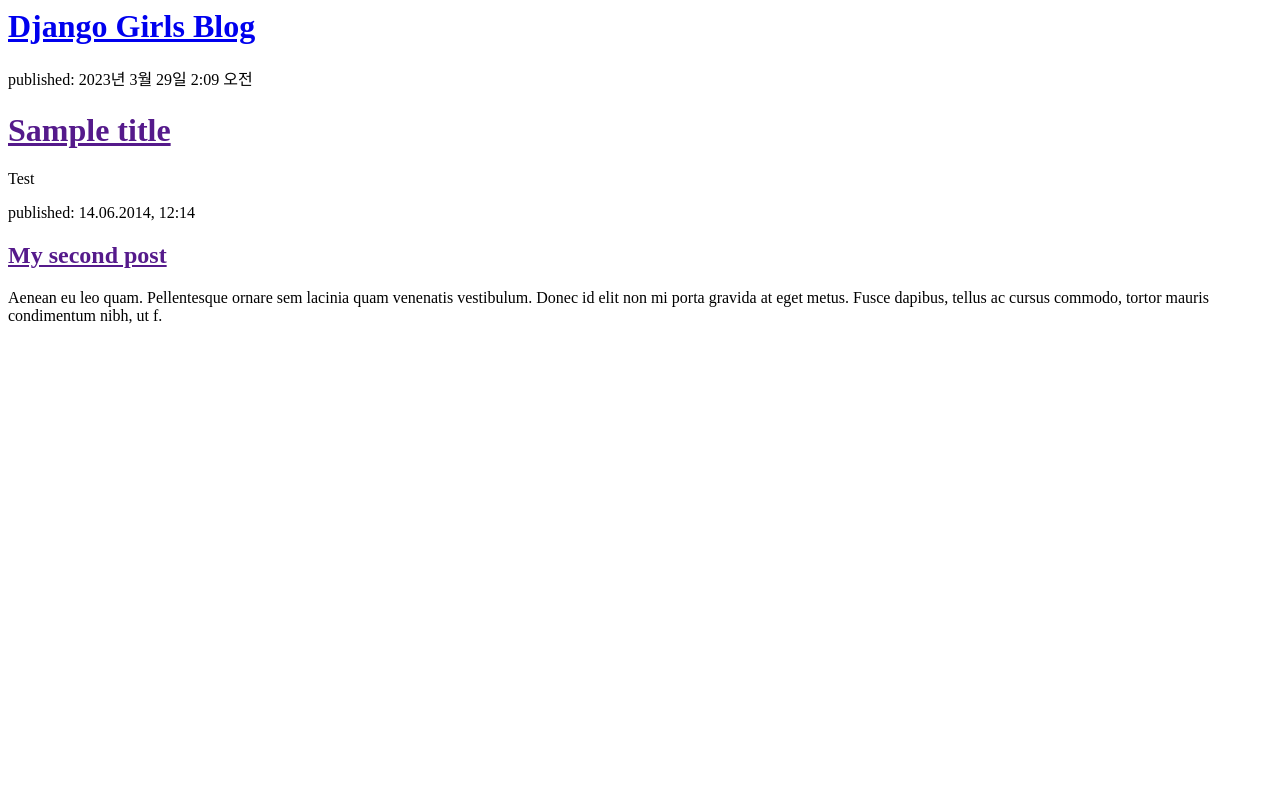
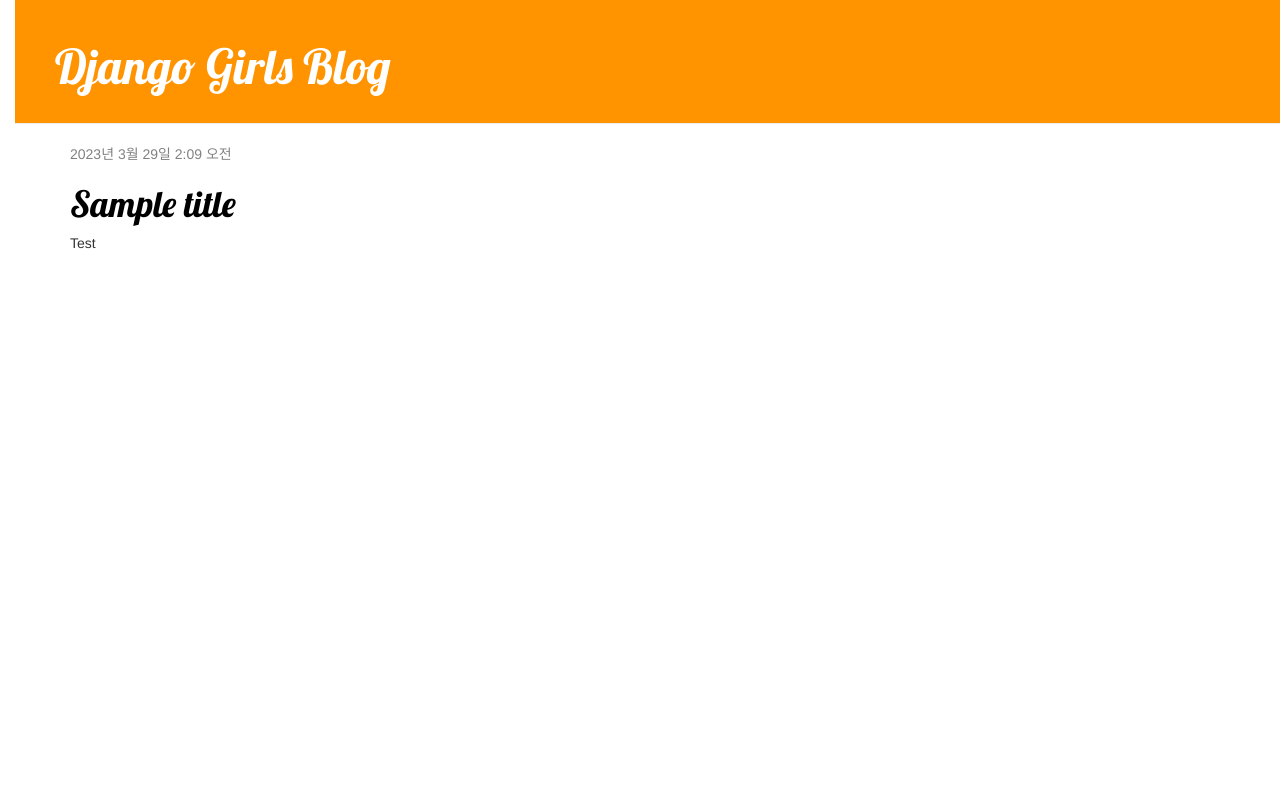
Before and after one commit to parknari02/my-first-blog, a Django app: page / in a window 1280 px wide. Run offline with Django 4.2, Linux system fonts and the light colour scheme; data comes from the database, SQL or seed files in the repository; some libraries are stand-ins or nearby versions.

Commit message:
Added view and template for detailed blog post as well as CSS for the site.

```diff
--- /dev/null
+++ b/blog/static/css/blog.css
@@ -0,0 +1,55 @@
+h1 a {
+    color: #FCA205;
+    font-family: 'Lobster';
+}
+
+body {
+    padding-left: 15px;
+}
+
+.page-header {
+    background-color: #ff9400;
+    margin-top: 0;
+    padding: 20px 20px 20px 40px;
+}
+
+.page-header h1, .page-header h1 a, .page-header h1 a:visited, .page-header h1 a:active {
+    color: #ffffff;
+    font-size: 36pt;
+    text-decoration: none;
+}
+
+.content {
+    margin-left: 40px;
+}
+
+h1, h2, h3, h4 {
+    font-family: 'Lobster', cursive;
+}
+
+.date {
+    color: #828282;
+}
+
+.save {
+    float: right;
+}
+
+.post-form textarea, .post-form input {
+    width: 100%;
+}
+
+.top-menu, .top-menu:hover, .top-menu:visited {
+    color: #ffffff;
+    float: right;
+    font-size: 26pt;
+    margin-right: 20px;
+}
+
+.post {
+    margin-bottom: 70px;
+}
+
+.post h1 a, .post h1 a:visited {
+    color: #000000;
+}
--- /dev/null
+++ b/blog/templates/blog/base.html
@@ -0,0 +1,24 @@
+{% load static %}
+<html>
+    <head>
+        <title>Django Girls blog</title>
+        <link href="//fonts.googleapis.com/css?family=Lobster&subset=latin,latin-ext" rel="stylesheet" type="text/css">
+        <link rel="stylesheet" href="//maxcdn.bootstrapcdn.com/bootstrap/3.2.0/css/bootstrap.min.css">
+        <link rel="stylesheet" href="//maxcdn.bootstrapcdn.com/bootstrap/3.2.0/css/bootstrap-theme.min.css">
+        <link rel="stylesheet" href="{% static 'css/blog.css' %}">
+    </head>
+    <body>
+        <div class="page-header">
+            <h1><a href="/">Django Girls Blog</a></h1>
+        </div>
+
+        <div class="content container">
+            <div class="row">
+                <div class="col-md-8">
+                {% block content %}
+                {% endblock %}
+                </div>
+            </div>
+        </div>
+    </body>
+</html>
--- a/blog/templates/blog/post_list.html
+++ b/blog/templates/blog/post_list.html
@@ -1,24 +1,51 @@
+{% extends 'blog/base.html' %}
+
+{% block content %}
+    {% for post in posts %}
+        <div class="post">
+            <div class="date">
+                {{ post.published_date }}
+            </div>
+            <h1><a href="{% url 'post_detail' pk=post.pk %}">{{ post.title }}</a></h1>
+            <p>{{ post.text|linebreaksbr }}</p>
+        </div>
+    {% endfor %}
+{% endblock %}
+
+<!-- {% load static %}
 <html>
     <head>
         <title>Django Girls blog</title>
+        <link href="//fonts.googleapis.com/css?family=Lobster&subset=latin,latin-ext" rel="stylesheet" type="text/css">
+        <link rel="stylesheet" href="//maxcdn.bootstrapcdn.com/bootstrap/3.2.0/css/bootstrap.min.css">
+        <link rel="stylesheet" href="//maxcdn.bootstrapcdn.com/bootstrap/3.2.0/css/bootstrap-theme.min.css">
+        <link rel="stylesheet" href="{% static 'css/blog.css' %}">
     </head>
     <body>
-        <div>
+        <div class="page-header">
             <h1><a href="/">Django Girls Blog</a></h1>
         </div>
 
-        {% for post in posts %}
-            <div>
-                <p>published: {{ post.published_date }}</p>
-                <h1><a href="">{{ post.title }}</a></h1>
-                <p>{{ post.text|linebreaksbr }}</p>
+        <div class="content container">
+            <div class="row">
+                <div class="col-md-8">
+                    {% for post in posts %}
+                        <div class="post">
+                            <div class="date">
+                                <p>published: {{ post.published_date }}</p>
+                            </div>
+                            <h1><a href="">{{ post.title }}</a></h1>
+                            <p>{{ post.text|linebreaksbr }}</p>
+                        </div>
+                    {% endfor %}
+                </div>
             </div>
-        {% endfor %}
+        </div>
 
-        <div>
+        <!-- <div>
             <p>published: 14.06.2014, 12:14</p>
             <h2><a href="">My second post</a></h2>
             <p>Aenean eu leo quam. Pellentesque ornare sem lacinia quam venenatis vestibulum. Donec id elit non mi porta gravida at eget metus. Fusce dapibus, tellus ac cursus commodo, tortor mauris condimentum nibh, ut f.</p>
-        </div>
+        </div> -->
     </body>
-</html>
+</html> -->
--- a/blog/urls.py
+++ b/blog/urls.py
@@ -3,4 +3,5 @@ from . import views
 
 urlpatterns = [
     path('', views.post_list, name='post_list'),
+    path('post/<int:pk>/', views.post_detail, name='post_detail'),
 ]
--- a/blog/views.py
+++ b/blog/views.py
@@ -1,9 +1,14 @@
 from django.shortcuts import render
 from django.utils import timezone
 from .models import Post
+from django.shortcuts import render, get_object_or_404
 
 
 def post_list(request):
     posts = Post.objects.filter(published_date__lte=timezone.now()).order_by('published_date')
     return render(request, 'blog/post_list.html', {'posts': posts})
 # Create your views here.
+
+def post_detail(request, pk):
+    post = get_object_or_404(Post, pk=pk)
+    return render(request, 'blog/post_detail.html', {'post': post})
```
Also changed, not shown: blog/templates/blog/post_detail.html (added, +13 -0 lines).
